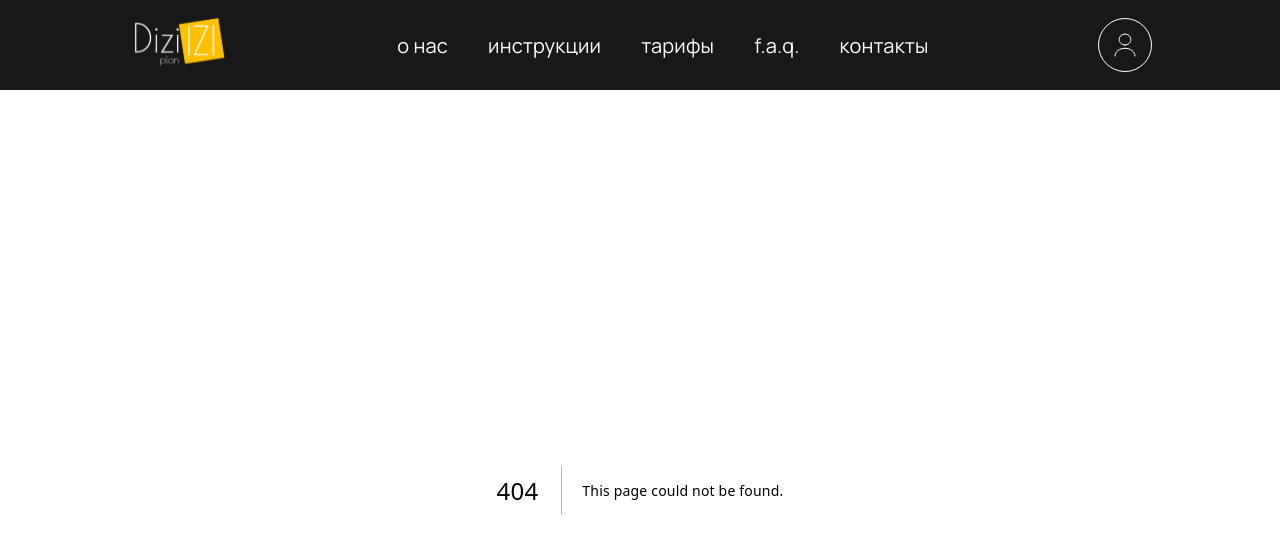
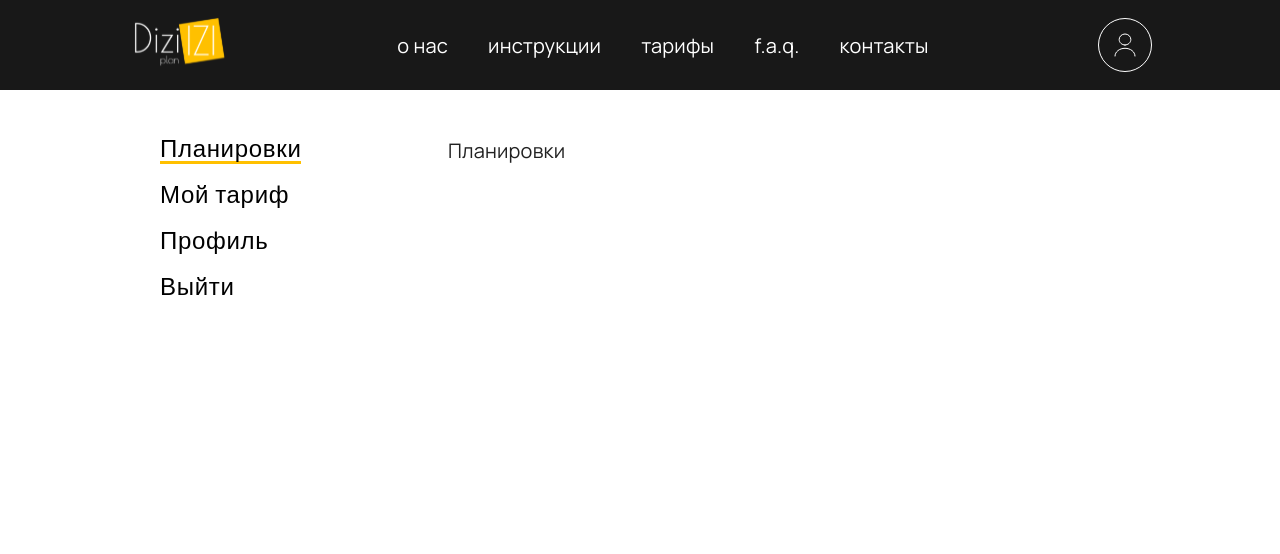
Before and after one commit to dizi-izi-plan/dizi-izi-frontend, a Next.js app: page /personal-account in a window 1280 px wide. Before the commit this address had no page. Shown: the top 554 px of the page. Built offline with nearby package versions, Linux system fonts and the light colour scheme.

Commit message:
added personal account page with menu

```diff
--- /dev/null
+++ b/src/app/personal-account/page.tsx
@@ -0,0 +1,69 @@
+'use client';
+import { useState } from 'react';
+import Stack from '@mui/material/Stack';
+import Tab from '@mui/material/Tab';
+import Tabs from '@mui/material/Tabs';
+import Box from '@mui/material/Box';
+import Typography from '@mui/material/Typography';
+
+const PersonalAccount = () => {
+  const [value, setValue] = useState(0);
+
+  const handleChange = (event: React.SyntheticEvent, newValue: number) => {
+    setValue(newValue);
+  };
+
+  function a11yProps(index: number) {
+    return {
+      id: `simple-tab-${index}`,
+      'aria-controls': `simple-tabpanel-${index}`,
+    };
+  }
+
+  return (
+    <Stack
+      minHeight="calc(100vh - 90px)"
+      flexDirection="row"
+      p="44px 160px 0"
+      columnGap="92px"
+    >
+      <Tabs
+        value={value}
+        onChange={handleChange}
+        aria-label="account-menu"
+        orientation="vertical"
+      >
+        <Tab label="Планировки" {...a11yProps(0)} />
+        <Tab label="Мой тариф" {...a11yProps(1)} />
+        <Tab label="Профиль" {...a11yProps(2)} />
+        <Tab label="Выйти" {...a11yProps(3)} />
+      </Tabs>
+      <Box>
+        <AccountPage value={value} index={0}>
+          <Typography>Планировки</Typography>
+        </AccountPage>
+        <AccountPage value={value} index={1}>
+          <Typography>Мой тариф</Typography>
+        </AccountPage>
+        <AccountPage value={value} index={2}>
+          <Typography>Профиль</Typography>
+        </AccountPage>
+        <AccountPage value={value} index={3}>
+          <Typography>Выйти</Typography>
+        </AccountPage>
+      </Box>
+    </Stack>
+  );
+};
+
+export default PersonalAccount;
+
+interface AccountPageProps {
+  children?: React.ReactNode;
+  index: number;
+  value: number;
+}
+
+export const AccountPage = ({ children, value, index }: AccountPageProps) => {
+  return <Box hidden={value !== index}>{children}</Box>;
+};
--- a/src/mui/theme.ts
+++ b/src/mui/theme.ts
@@ -508,6 +508,40 @@ theme = createTheme(theme, {
         },
       },
     },
+    MuiTabs: {
+      defaultProps: {
+        indicatorColor: 'transparent',
+      },
+      styleOverrides: {
+        root: {
+          width: '196px',
+          '& .MuiTabs-flexContainer': {
+            alignItems: 'flex-start',
+            rowGap: '16px',
+          },
+          '& .MuiTab-root': {
+            padding: '0px',
+            minWidth: 'auto',
+            minHeight: 'auto',
+            fontFamily: cabin.style.fontFamily,
+            fontSize: '24px',
+            fontWeight: 400,
+            color: theme.palette.black.main,
+            '&:hover': {
+              fontWeight: 600,
+            },
+          },
+          '& button.Mui-selected': {
+            textDecorationLine: 'underline',
+            textDecorationStyle: 'solid',
+            textDecorationColor: theme.palette.primary.main,
+            textDecorationThickness: '8px',
+            textDecorationSkipInk: 'none',
+            color: theme.palette.black.main,
+          },
+        },
+      },
+    },
   },
 });
 
```
